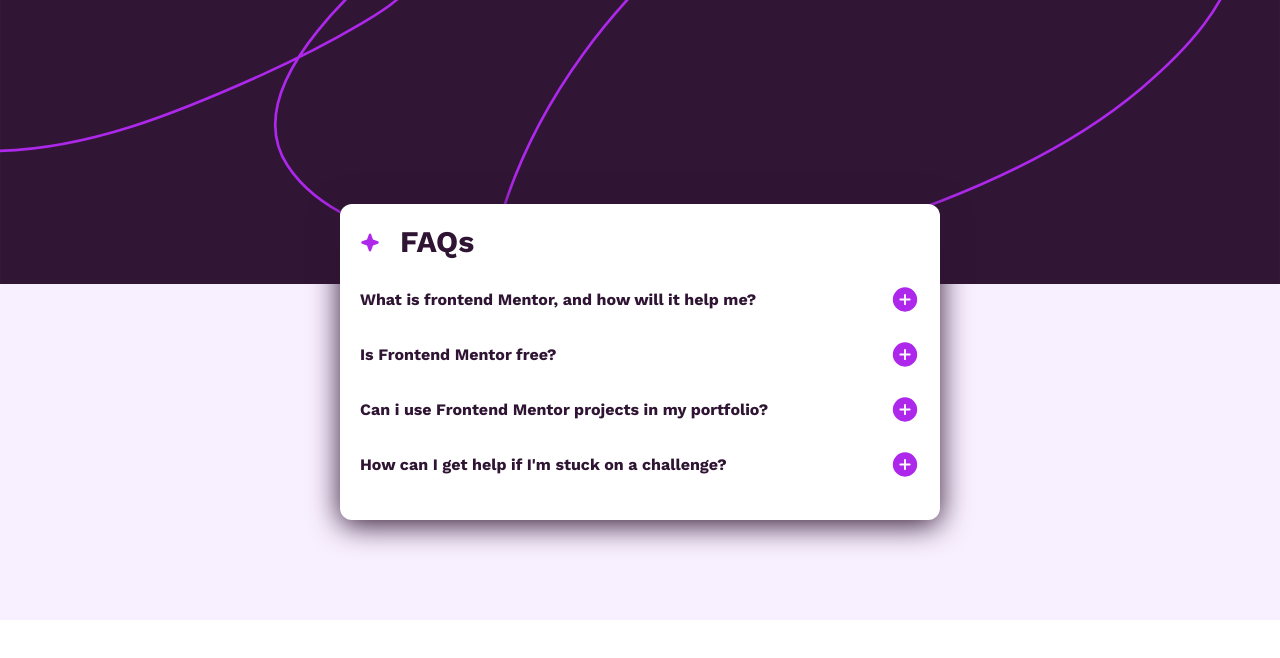
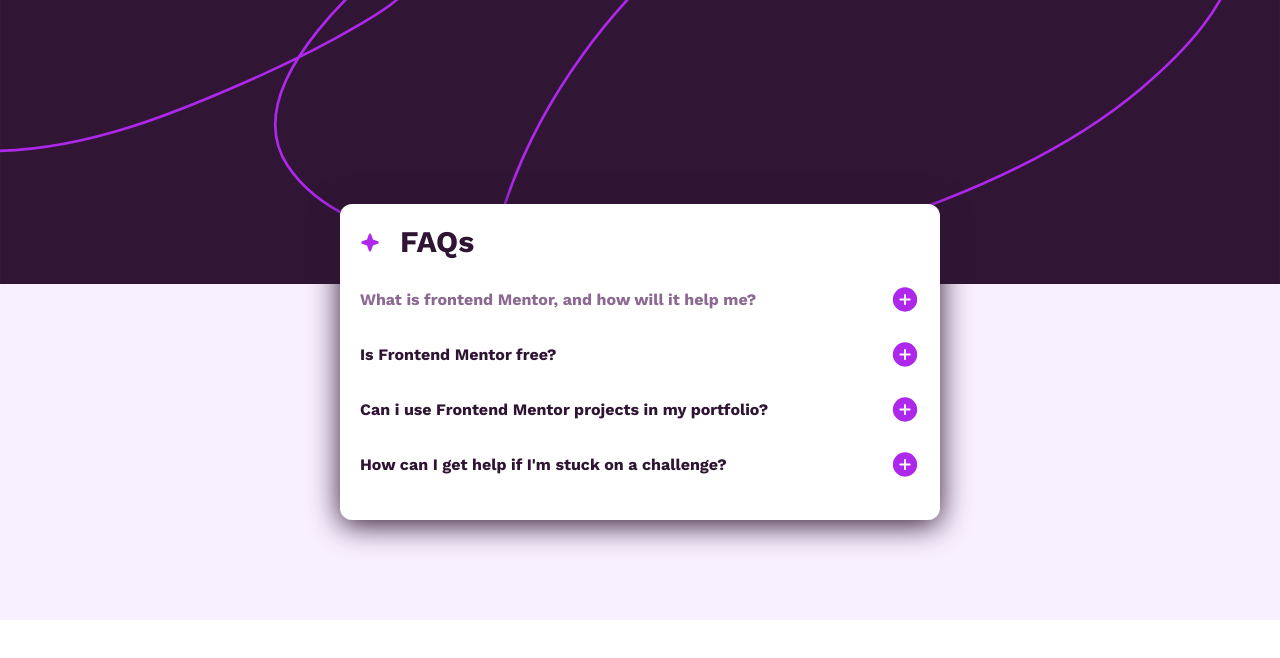
Before and after one commit to jayngl/FAQ-accordion, a website built with Vite: page index.html in a window 1280 px wide. In both pictures the pointer is over the element "What is frontend Mentor, and how will it help me?". Built offline with nearby package versions, Linux system fonts and the light colour scheme.

Commit message:
added hover to h2 elements

```diff
--- a/index.html
+++ b/index.html
@@ -15,6 +15,10 @@
     <style>
       p {
         display: none;
+      }
+
+      h2:hover {
+        color: hsl(292, 16%, 49%);
       }
     </style>
   </head>
```
